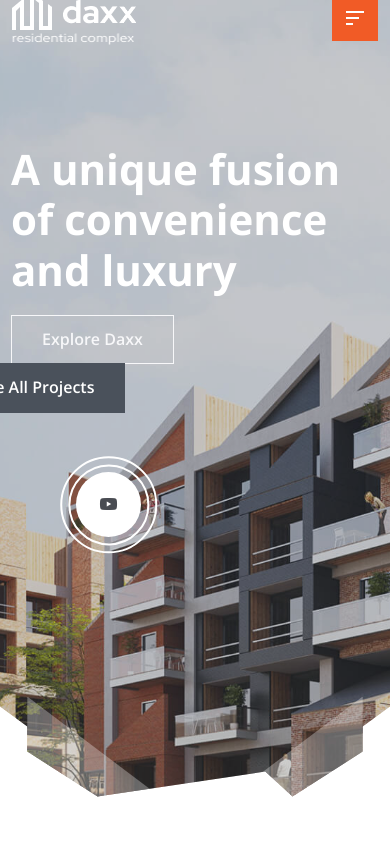
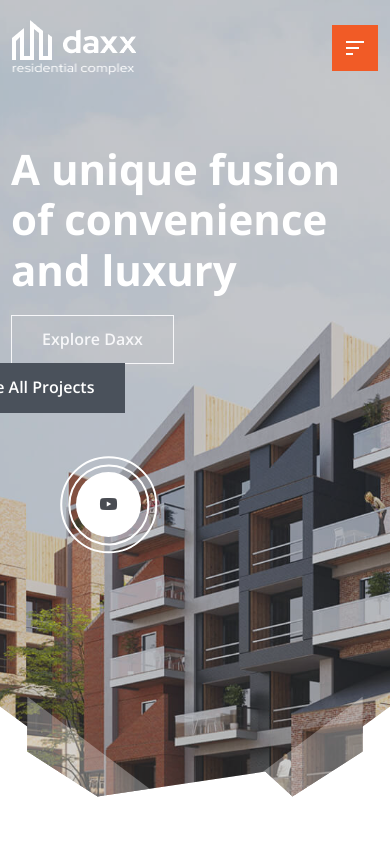
Before and after one commit to pratik-wadhai/daxx-lohatheme, a website: page index.html in a window 390 px wide. Shown: the top 842 px of the page. Drawn offline with nearby package versions, Linux system fonts and the light colour scheme.

Commit message:
added mobile

```diff
--- a/scss/styles.scss
+++ b/scss/styles.scss
@@ -234,6 +234,14 @@ body {
   flex: none;
 }
 
+@media only screen and (max-width: 576px) {
+  .header-upper {
+    margin-top: 15px;
+  }
+  .navbar-header {
+    margin-top: 15px;
+  }
+}
 @media only screen and (max-width: 991px) {
   .main-header .logo-outer {
     display: none;
@@ -726,6 +734,12 @@ body {
   }
   .hero-video-btn {
     margin-left: -8rem;
+  }
+}
+
+@media only screen and (min-width: 400px) {
+  .hero-content .btn-primary {
+    margin-left: 5px !important;
   }
 }
 .corner-shapes-wrap {
@@ -1350,6 +1364,7 @@ body {
   .counter-item .counter-count {
     font-size: 42px;
   }
+
   .counter-item {
     padding-top: 35px;
   }
```
Also changed, not shown: css/styles.css.
